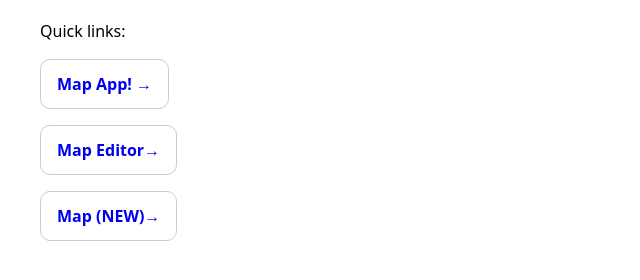
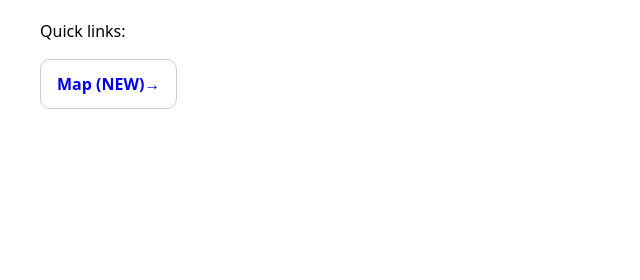
Before and after one commit to mrfestafiesta/fedcalc, a plain HTML site: page index.html in a window 1280 px wide. Shown: the part 112-392 px from the top of the page, without its empty margins (0-640 px from the left). Drawn offline with Linux system fonts and the light colour scheme.

Commit message:
Update index.html

```diff
--- a/index.html
+++ b/index.html
@@ -12,8 +12,6 @@
 <body>
   <h1>Welcome! Click a link below...</h1>
   <p>Quick links:</p>
-  <p><a class="button" href="Map App 5_6_2026">Map App! →</a></p>
-  <p><a class="button" href="_Map Editor"> Map Editor→</a></p>
   <p><a class="button" href="Claude Map App for Git"> Map (NEW)→</a></p>
 
 </body>
```
